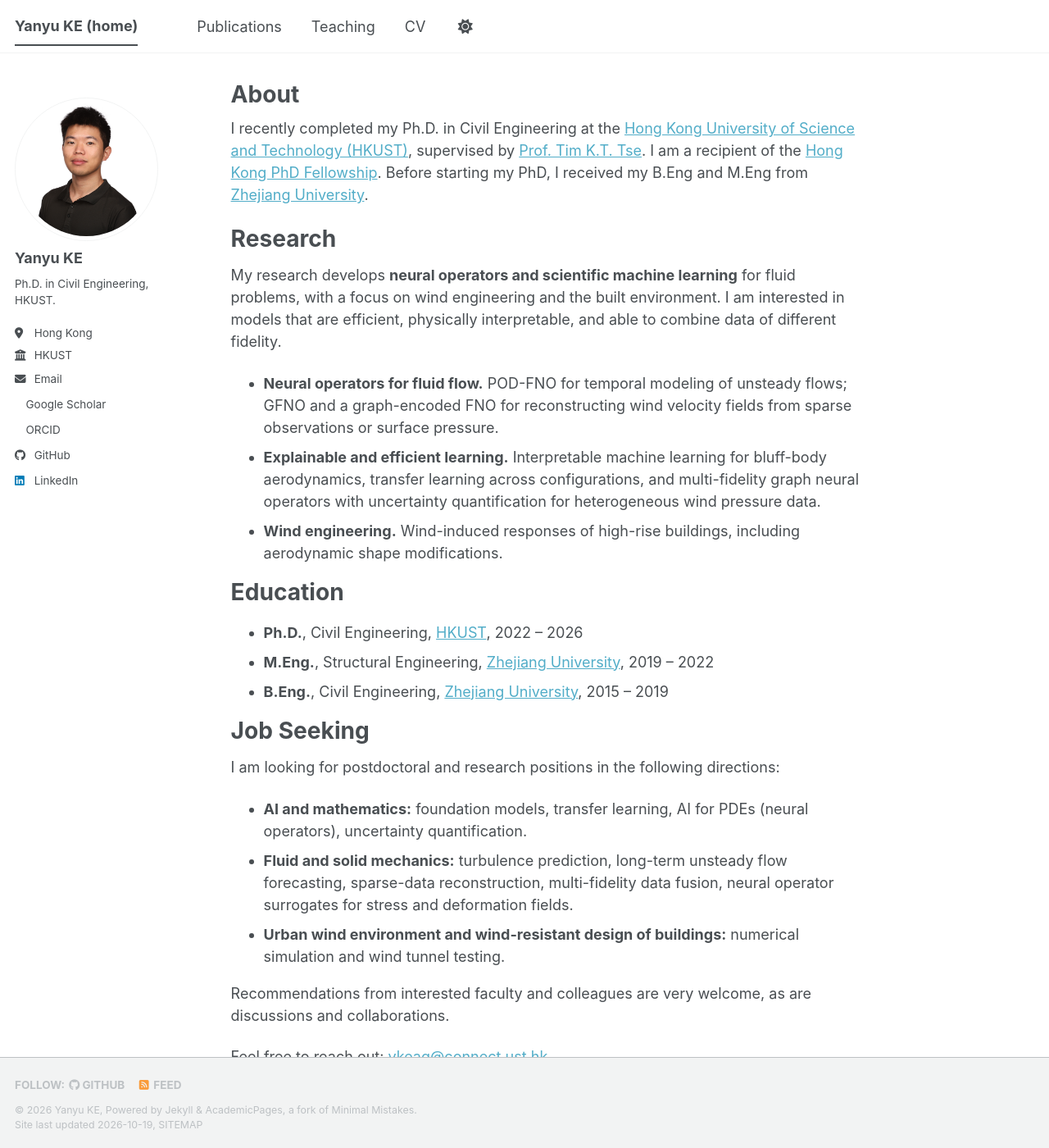
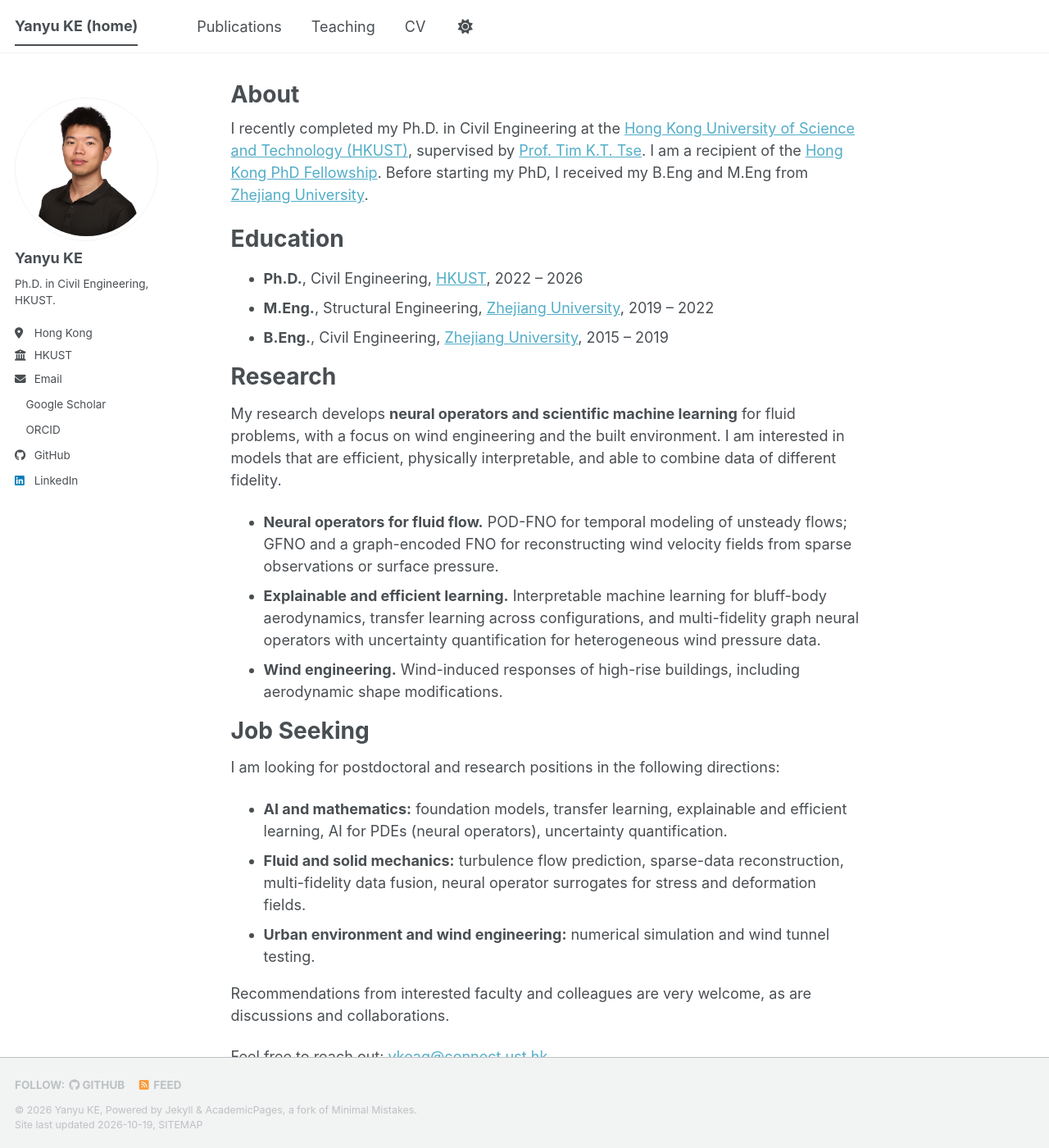
Before and after one commit to ustzju/yanyuke.github.io, a Jekyll site: the page built from _pages/about.md, in a window 1280 px wide and 1400 px high. Shown: the whole window at 82% size. Built offline with Jekyll 4.4.1, drawn with Linux system fonts in a browser that asks for light colours; a style sheet for code colours, icons or effects is not loaded.

Commit message:
Update about and CV pages
Co-Authored-By: Claude Sonnet 5.5 <noreply@anthropic.com>

```diff
--- a/_pages/about.md
+++ b/_pages/about.md
@@ -9,6 +9,13 @@ redirect_from:
 
 I recently completed my Ph.D. in Civil Engineering at the [Hong Kong University of Science and Technology (HKUST)](https://hkust.edu.hk/), supervised by [Prof. Tim K.T. Tse](https://facultyprofiles.hkust.edu.hk/profiles.php?profile=kam-tim-tse-timkttse). I am a recipient of the [Hong Kong PhD Fellowship](https://awards.ugc.edu.hk/award/hong-kong-phd-fellowship-scheme?page=13&year=2022). Before starting my PhD, I received my B.Eng and M.Eng from [Zhejiang University](https://www.zju.edu.cn/english/).
 
+Education
+======
+- **Ph.D.**, Civil Engineering, [HKUST](https://hkust.edu.hk/), 2022 – 2026
+- **M.Eng.**, Structural Engineering, [Zhejiang University](https://www.zju.edu.cn/english/), 2019 – 2022
+- **B.Eng.**, Civil Engineering, [Zhejiang University](https://www.zju.edu.cn/english/), 2015 – 2019
+
+
 Research
 ======
 My research develops **neural operators and scientific machine learning** for fluid problems, with a focus on wind engineering and the built environment. I am interested in models that are efficient, physically interpretable, and able to combine data of different fidelity.
@@ -17,19 +24,14 @@ My research develops **neural operators and scientific machine learning** for fl
 - **Explainable and efficient learning.** Interpretable machine learning for bluff-body aerodynamics, transfer learning across configurations, and multi-fidelity graph neural operators with uncertainty quantification for heterogeneous wind pressure data.
 - **Wind engineering.** Wind-induced responses of high-rise buildings, including aerodynamic shape modifications.
 
-Education
-======
-- **Ph.D.**, Civil Engineering, [HKUST](https://hkust.edu.hk/), 2022 – 2026
-- **M.Eng.**, Structural Engineering, [Zhejiang University](https://www.zju.edu.cn/english/), 2019 – 2022
-- **B.Eng.**, Civil Engineering, [Zhejiang University](https://www.zju.edu.cn/english/), 2015 – 2019
 
 Job Seeking
 ======
 I am looking for postdoctoral and research positions in the following directions:
 
-- **AI and mathematics:** foundation models, transfer learning, AI for PDEs (neural operators), uncertainty quantification.
-- **Fluid and solid mechanics:** turbulence prediction, long-term unsteady flow forecasting, sparse-data reconstruction, multi-fidelity data fusion, neural operator surrogates for stress and deformation fields.
-- **Urban wind environment and wind-resistant design of buildings:** numerical simulation and wind tunnel testing.
+- **AI and mathematics:** foundation models, transfer learning, explainable and efficient learning, AI for PDEs (neural operators), uncertainty quantification.
+- **Fluid and solid mechanics:** turbulence flow prediction, sparse-data reconstruction, multi-fidelity data fusion, neural operator surrogates for stress and deformation fields.
+- **Urban environment and wind engineering:** numerical simulation and wind tunnel testing.
 
 Recommendations from interested faculty and colleagues are very welcome, as are discussions and collaborations.
 
```
Also changed, not shown: _pages/cv.md (+2 -2 lines).
